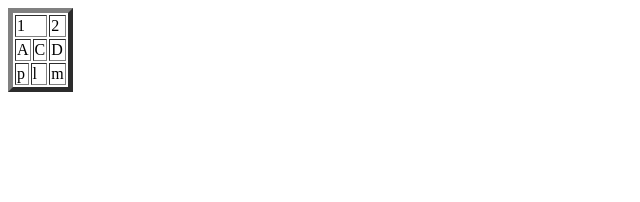
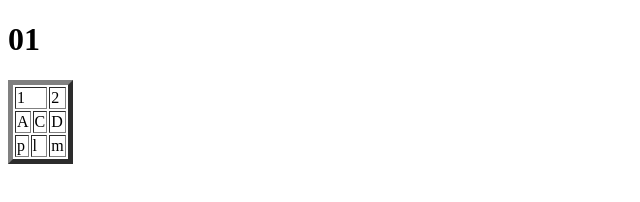
Before and after one commit to iaffn/VCSCF, a plain HTML site: page affan02.html in a window 1280 px wide. Shown: the whole page, without its empty margins (0-640 px from the left). Drawn offline with Linux system fonts and the light colour scheme.

Commit message:
test commit

```diff
--- a/affan02.html
+++ b/affan02.html
@@ -5,6 +5,7 @@
     <meta name="viewport" content="width=device-width, initial-scale=1.0">
     <title>Document</title>
 </head>
+<h1> 01 </h1>
 <body>
     <table border="5">
         <tr><center>
```
